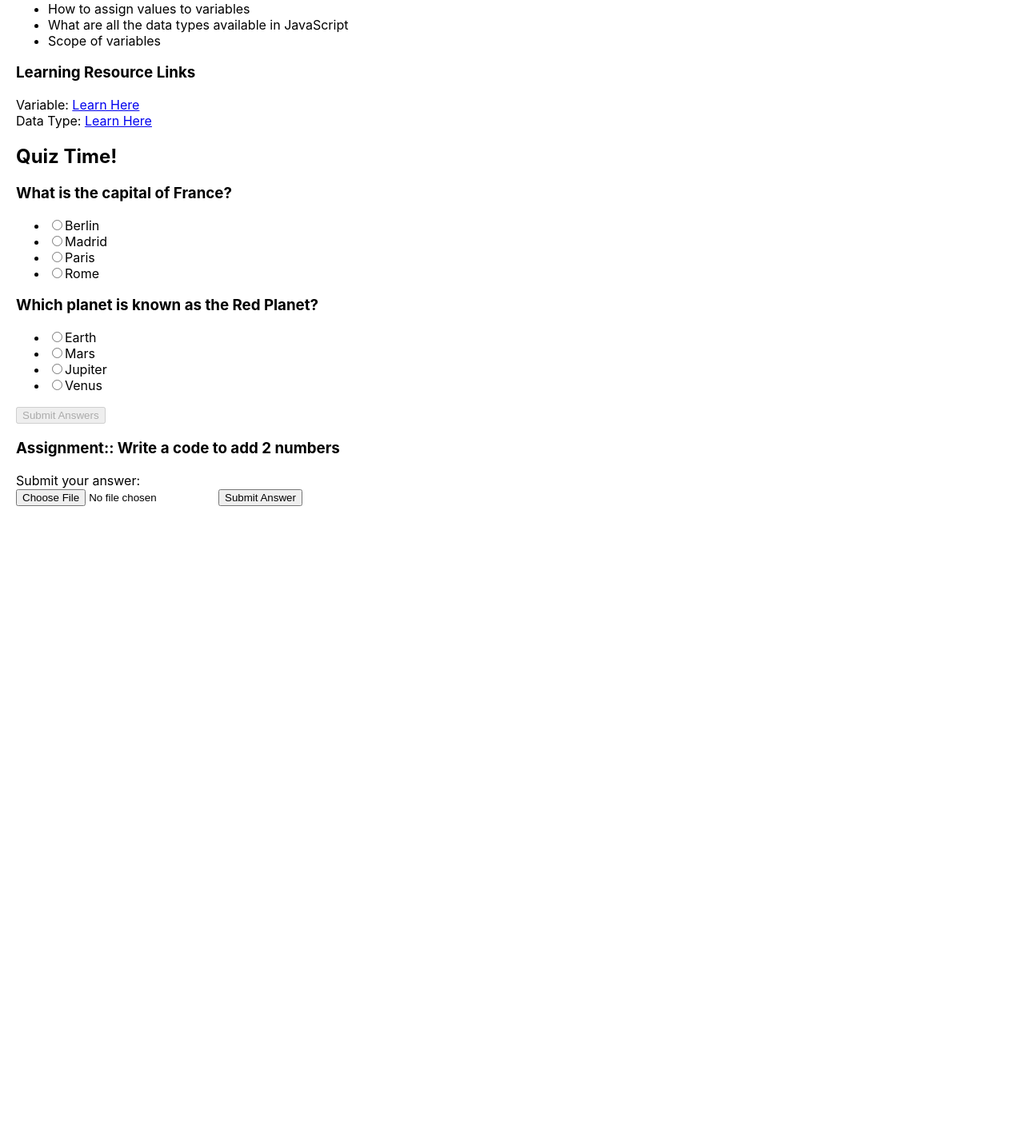
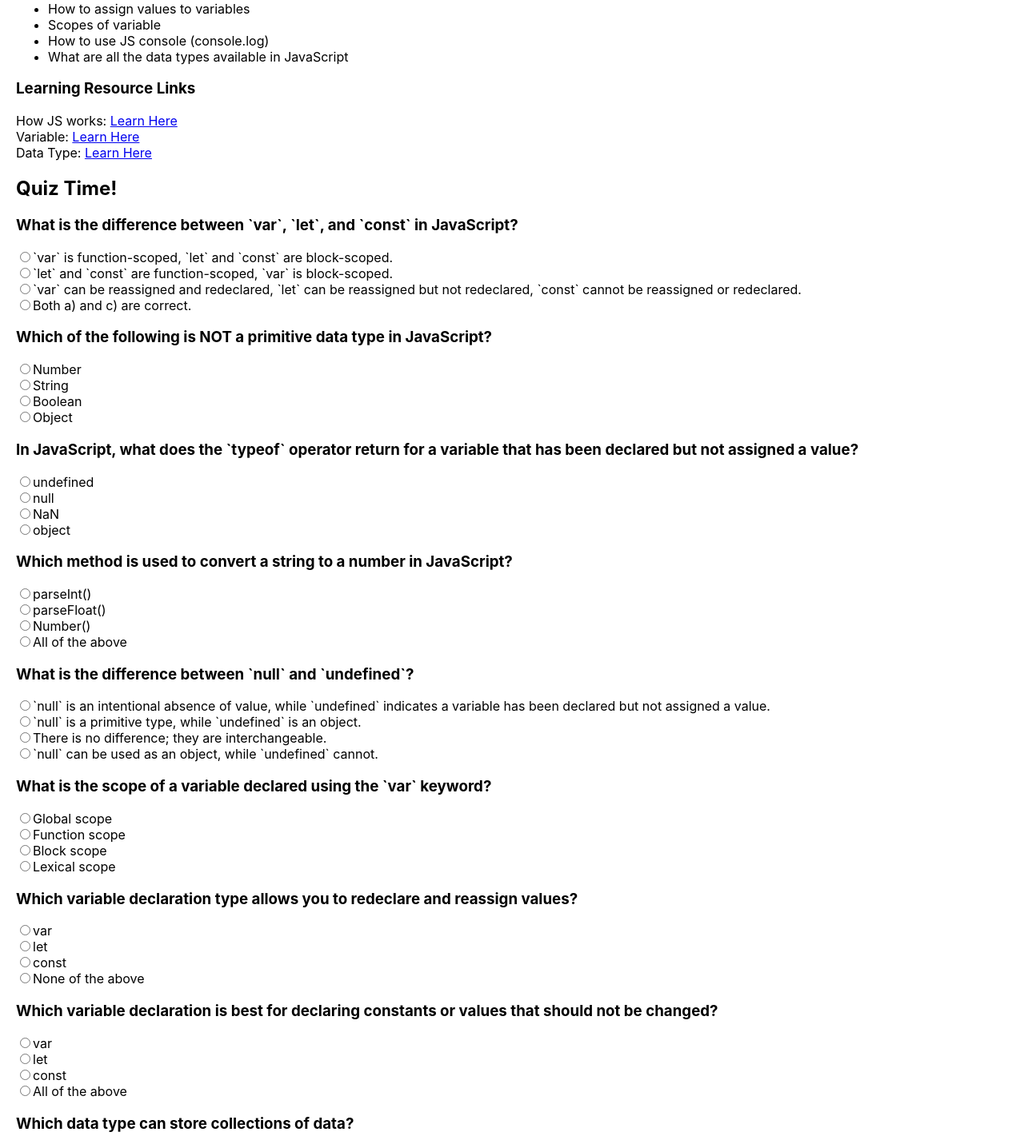
Before and after one commit to jamaloflagos/eduforall, a React (Create React App) app in the folder frontend/: page / in a window 1280 px wide. Shown: the part 264-1700 px from the top of the page at 80% size. Before the commit the page ends 897 px from the top, so only its background shows below. Built offline with nearby package versions, Linux system fonts and the light colour scheme.

Commit message:
setting up

```diff
--- a/frontend/src/App.js
+++ b/frontend/src/App.js
@@ -1,4 +1,4 @@
-import Profile from './Profile';
+import Profile from './Week1';
 
 function App() {
   return (
--- a/frontend/src/Profile.js
+++ /dev/null
@@ -1,83 +0,0 @@
-import { useState } from "react"
-import Quiz from "./Quiz";
-
-const Profile = () => {
-    const [message, setMessage] = useState()
-    // const submitAnswer = async(e) => {
-    //     e.preventDefault()
-    //     console.log('request sent')
-    //     try {
-    //         const res = await fetch('http://localhost:4000/api/upload', {
-    //             method: 'POST',
-    //             headers: {
-    //                 "Content-Type": "application/json"
-    //             }
-    //         })
-    //         if (res.ok) {
-    //             const data = await res.text()
-    //             setMessage(data)
-    //         }
-    //     } catch (error) {
-    //         console.log(error)
-    //     }
-    // }
-
-    const [selectedFile, setSelectedFile] = useState(null);
-
-    const handleFileChange = (event) => {
-        setSelectedFile(event.target.files[0]);
-    };
-
-    const handleUpload = async (e) => {
-        e.preventDefault()
-        if (!selectedFile) {
-            setMessage("Please select a file.");
-            return;
-        }
-
-        const formData = new FormData();
-        formData.append('answer', selectedFile);
-        try {
-            const response = await fetch('http://localhost:4000/api/upload', {
-                method: 'POST',
-                body: formData
-            });
-
-            const data = await response.text();
-            setMessage(data);
-        } catch (error) {
-            console.error('Error uploading file:', error);
-        }
-    };
-  return (
-    <div>
-        <h1>Week 1</h1>
-        <hr />
-        <h3>Learning Objectives:</h3>
-        <ul>
-            <li>Why JavaScript programming is amazing</li>
-            <li>How to run a JavaScript script</li>
-            <li>How to create variables and constants</li>
-            <li>How to assign values to variables</li>
-            <li>What are all the data types available in JavaScript</li>
-            <li>Scope of variables</li>
-        </ul>
-        <h3>Learning Resource Links</h3>
-        <div>
-            <span>Variable:</span> <a href="a">Learn Here</a>
-        </div>
-        <div>
-            <span>Data Type:</span> <a href="a">Learn Here</a>
-        </div>
-        <Quiz />
-        <h3>Assignment:: Write a code to add 2 numbers</h3>
-        <form encType="multipart/form-data" onSubmit={handleUpload}>
-            <label htmlFor="answer">Submit your answer:</label> <br />
-            <input type="file" name="answer" id="answer" onChange={handleFileChange}/>
-            <button type="submit">Submit Answer</button>
-            {message && <h1>{message}</h1>}
-        </form>
-    </div>
-  )
-}
-export default Profile
--- a/frontend/src/Quiz.js
+++ b/frontend/src/Quiz.js
@@ -1,20 +1,6 @@
 import React, { useState } from 'react';
 
-const quizData = [
-  {
-    question: "What is the capital of France?",
-    options: ["Berlin", "Madrid", "Paris", "Rome"],
-    answer: 2
-  },
-  {
-    question: "Which planet is known as the Red Planet?",
-    options: ["Earth", "Mars", "Jupiter", "Venus"],
-    answer: 1
-  },
-  // ... (Add 8 more questions with options and answers)
-];
-
-function Quiz() {
+function Quiz({quizData}) {
   const [selectedAnswers, setSelectedAnswers] = useState(new Array(quizData.length).fill(null));
   const [showResults, setShowResults] = useState(false);
 
@@ -43,9 +29,9 @@ function Quiz() {
       {quizData.map((question, index) => (
         <div key={index}>
           <h3>{question.question}</h3>
-          <ul>
+          <div>
             {question.options.map((option, i) => (
-              <li key={i}>
+              <div key={i}>
                 <label>
                   <input
                     type="radio"
@@ -62,9 +48,9 @@ function Quiz() {
                     {i === question.answer ? ' (Correct!)' : ' (Incorrect)'}
                   </span>
                 )}
-              </li>
+              </div>
             ))}
-          </ul>
+          </div>
         </div>
       ))}
      {!showResults && (
--- /dev/null
+++ b/frontend/src/Week1.js
@@ -0,0 +1,148 @@
+import { useState } from "react"
+import Quiz from "./Quiz";
+
+const Week1 = () => {
+    const [message, setMessage] = useState()
+    // const submitAnswer = async(e) => {
+    //     e.preventDefault()
+    //     console.log('request sent')
+    //     try {
+    //         const res = await fetch('http://localhost:4000/api/upload', {
+    //             method: 'POST',
+    //             headers: {
+    //                 "Content-Type": "application/json"
+    //             }
+    //         })
+    //         if (res.ok) {
+    //             const data = await res.text()
+    //             setMessage(data)
+    //         }
+    //     } catch (error) {
+    //         console.log(error)
+    //     }
+    // }
+
+    const quizData = [
+        {
+            question: "What is the difference between `var`, `let`, and `const` in JavaScript?",
+            options: [
+              "`var` is function-scoped, `let` and `const` are block-scoped.",
+              "`let` and `const` are function-scoped, `var` is block-scoped.",
+              "`var` can be reassigned and redeclared, `let` can be reassigned but not redeclared, `const` cannot be reassigned or redeclared.",
+              "Both a) and c) are correct."
+            ],
+            answer: 3 // Index 3 for option d)
+          },
+          {
+            question: "Which of the following is NOT a primitive data type in JavaScript?",
+            options: ["Number", "String", "Boolean", "Object"],
+            answer: 3 // Index 3 for option d)
+          },
+          {
+            question: "In JavaScript, what does the `typeof` operator return for a variable that has been declared but not assigned a value?",
+            options: ["undefined", "null", "NaN", "object"],
+            answer: 0 // Index 0 for option a)
+          },
+          {
+            question: "Which method is used to convert a string to a number in JavaScript?",
+            options: ["parseInt()", "parseFloat()", "Number()", "All of the above"],
+            answer: 3 // Index 3 for option d)
+          },
+          {
+            question: "What is the difference between `null` and `undefined`?",
+            options: [
+              "`null` is an intentional absence of value, while `undefined` indicates a variable has been declared but not assigned a value.",
+              "`null` is a primitive type, while `undefined` is an object.",
+              "There is no difference; they are interchangeable.",
+              "`null` can be used as an object, while `undefined` cannot."
+            ],
+            answer: 0 // Index 0 for option a)
+          },
+          {
+            question: "What is the scope of a variable declared using the `var` keyword?",
+            options: ["Global scope", "Function scope", "Block scope", "Lexical scope"],
+            answer: 1 // Function scope
+          },
+          {
+            question: "Which variable declaration type allows you to redeclare and reassign values?",
+            options: ["var", "let", "const", "None of the above"],
+            answer: 0 // var
+          },
+          {
+            question: "Which variable declaration is best for declaring constants or values that should not be changed?",
+            options: ["var", "let", "const", "All of the above"],
+            answer: 2 // const
+          },
+          {
+            question: "Which data type can store collections of data?",
+            options: ["String", "Number", "Boolean", "Array"],
+            answer: 3 // Index 3 for option d)
+          }
+      ];
+
+    const [selectedFile, setSelectedFile] = useState(null);
+
+    const handleFileChange = (event) => {
+        setSelectedFile(event.target.files[0]);
+    };
+
+    const handleUpload = async (e) => {
+        e.preventDefault()
+        if (!selectedFile) {
+            setMessage("Please select a file.");
+            return;
+        }
+
+        const formData = new FormData();
+        formData.append('answer', selectedFile);
+        try {
+            const response = await fetch('http://localhost:4000/api/upload', {
+                method: 'POST',
+                body: formData
+            });
+
+            const data = await response.text();
+            setMessage(data);
+            setSelectedFile(null);
+        } catch (error) {
+            console.error('Error uploading file:', error);
+        }
+    };
+  return (
+    <div>
+        <h1>Week 1</h1>
+        <hr />
+        <h3>Learning Objectives:</h3>
+        <ul>
+            <li>Why JavaScript programming is amazing</li>
+            <li>How to run a JavaScript script</li>
+            <li>How to create variables and constants</li>
+            <li>How to assign values to variables</li>
+            <li>Scopes of variable</li>
+            <li>How to use JS console (console.log)</li>
+            <li>What are all the data types available in JavaScript</li>
+        </ul>
+        <h3>Learning Resource Links</h3>
+        <div>
+            <span>How JS works:</span> <a href="https://docs.google.com/document/d/13vEclryVlDPmeycn8RjrCelI3BiLfLEzwdOIgb5ZcWs/edit?usp=sharing">Learn Here</a>
+        </div>
+        <div>
+            <span>Variable:</span> <a href="https://developer.mozilla.org/en-US/docs/Learn/JavaScript/First_steps/Variables">Learn Here</a>
+        </div>
+        <div>
+            <span>Data Type:</span> <a href="https://developer.mozilla.org/en-US/docs/Web/JavaScript/Data_structures">Learn Here</a>
+        </div>
+        <Quiz quizData={quizData}/>
+        <h3>Assignment</h3>
+        <h5>Create a JavaScript program that uses variables to store information about yourself and then displays it in the console.</h5>
+        <h5>Your information should include name(string), age(number), hubbies(array), cgpa(number), been a student(boolean)</h5>
+        <form encType="multipart/form-data" onSubmit={handleUpload}>
+            <label htmlFor="answer">Submit your answer:</label> <br />
+            <input type="file" name="answer" id="answer" onChange={handleFileChange}/>
+            <button type="submit">Submit Answer</button>
+            {message && <h1>{message}</h1>}
+        </form>
+    </div>
+  )
+}
+export default Week1
```
Also changed, not shown: 1 other file (tests, documents, lock files or other folders).
